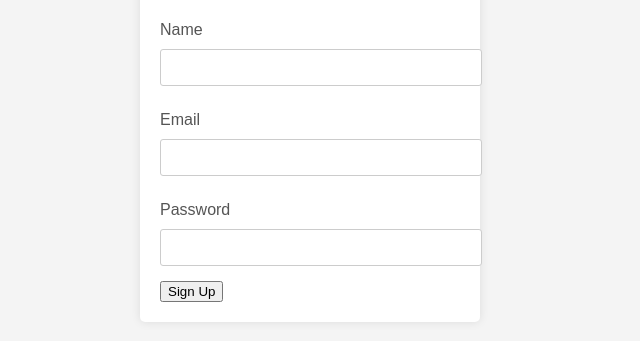
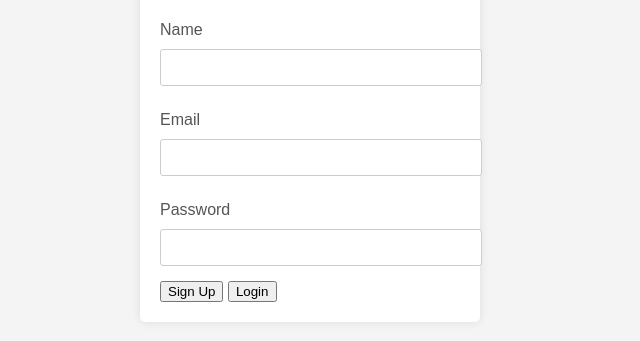
Before and after one commit to Aryan9833/sql, a website: page src/index.html in a window 1280 px wide. Shown: the part 129-470 px from the top of the page, without its empty margins (330-970 px from the left). Drawn offline with Linux system fonts and the light colour scheme.

Commit message:
changes in code

```diff
--- a/src/index.html
+++ b/src/index.html
@@ -23,6 +23,7 @@
                 <input type="password" id="password" name="password" required>
             </div>
             <button type="submit">Sign Up</button>
+        <button type="button" id="login-button">Login</button>
         </form>
     </div>
     <script src="scripts/main.js"></script>
```
